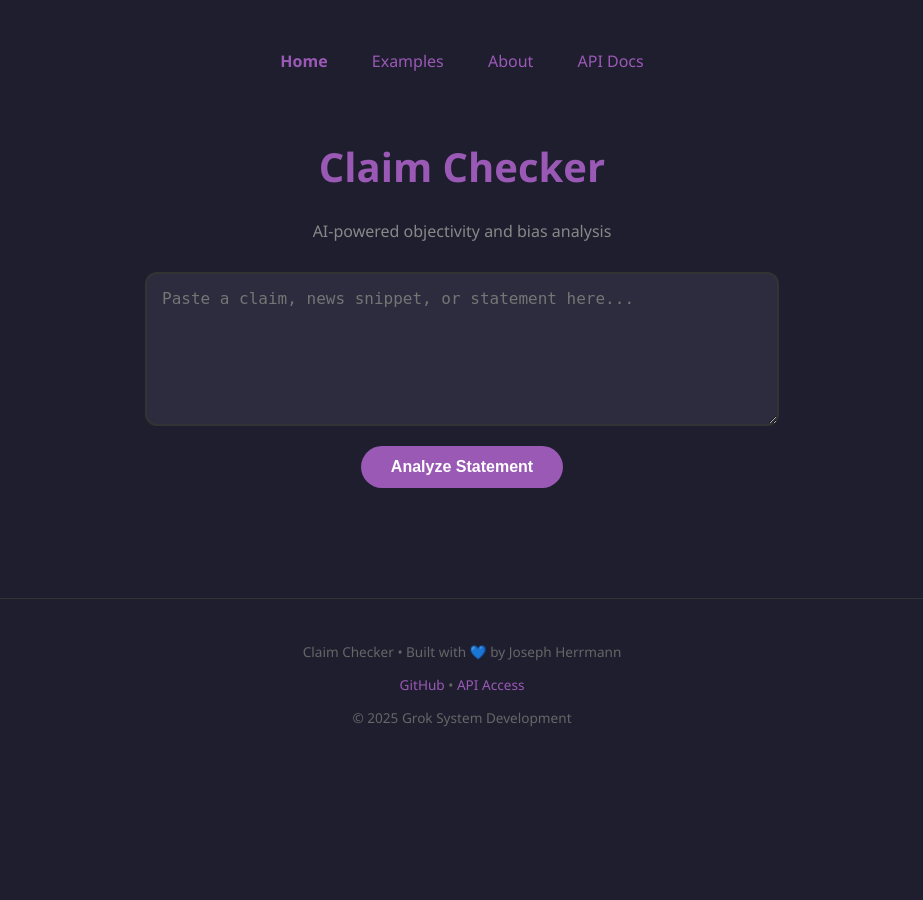
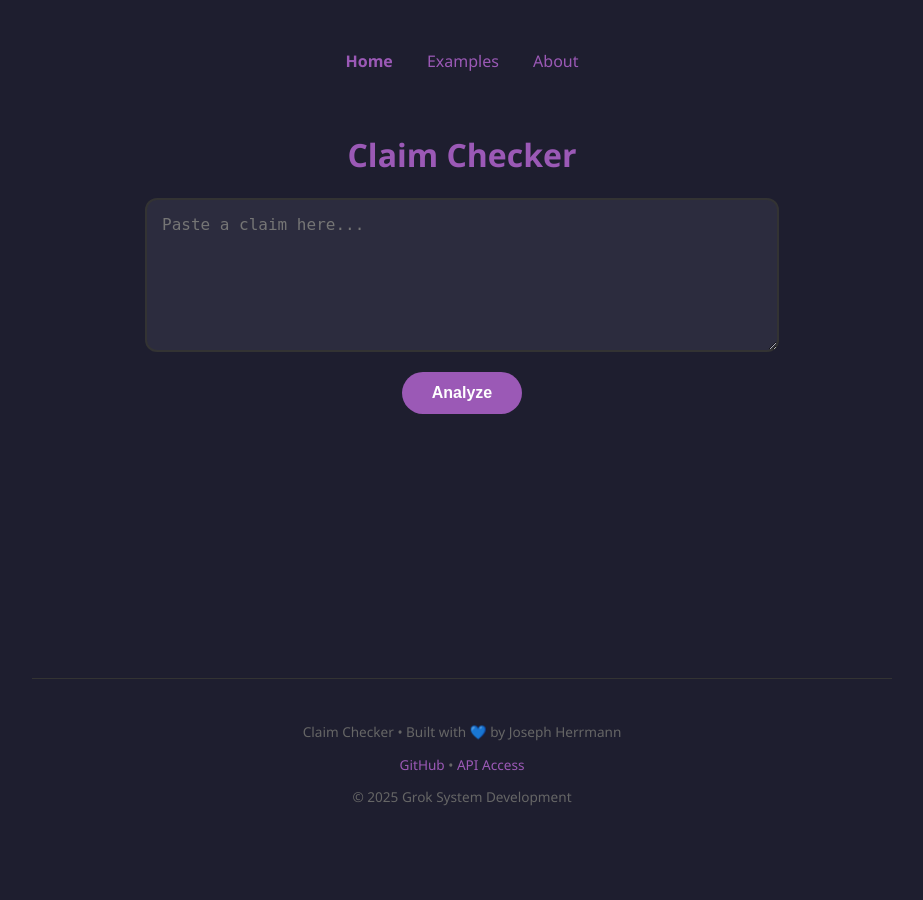
Before and after one commit to thenecronwolf-blip/Claim-Checker, a Flask app: page / in a window 1280 px wide. Shown: the whole page, without its empty margins (178-1101 px from the left). Before the commit the page ends 727 px from the top, so only its background shows below. Run offline with Flask 3, Linux system fonts and the light colour scheme.

Commit message:
Update index.html
Bug fix

```diff
--- a/ui/templates/index.html
+++ b/ui/templates/index.html
@@ -14,10 +14,8 @@
             align-items: center;
             padding: 50px;
             margin: 0;
+            min-height: 100vh; /* Ensures footer stays at bottom */
         }
-        h1 { color: #9b59b6; font-size: 2.5em; margin-bottom: 10px; }
-        .subtitle { color: #888; margin-bottom: 30px; }
-
         textarea {
             width: 100%;
             max-width: 600px;
@@ -28,7 +26,7 @@
             background: #2c2c3e;
             color: white;
             font-size: 16px;
-            transition: border 0.3s;
+            margin-bottom: 20px;
             outline: none;
         }
         textarea:focus { border-color: #9b59b6; }
@@ -42,235 +40,128 @@
             cursor: pointer;
             font-size: 16px;
             font-weight: bold;
-            margin-top: 20px;
-            transition: transform 0.2s, background 0.2s;
+            transition: transform 0.2s;
         }
-        button:hover { background: #8e44ad; transform: translateY(-2px); }
-        button:disabled { background: #666; cursor: not-allowed; }
-
-        #result {
-            margin-top: 30px;
-            width: 100%;
-            max-width: 600px;
-            opacity: 0;
-            transition: opacity 0.5s ease-in;
-        }
+        button:hover { transform: translateY(-2px); background: #8e44ad; }
+        button:disabled { background: #666; cursor: wait; transform: none; }
 
         .meter-container {
-            width: 100%;
-            background: #333;
-            border-radius: 10px;
-            height: 12px;
-            margin: 10px 0;
-            overflow: hidden;
+            width: 100%; background: #333; height: 10px; border-radius: 5px; margin-top: 5px;
         }
         .meter-fill {
-            height: 100%;
-            width: 0%;
-            transition: width 1.5s cubic-bezier(0.175, 0.885, 0.32, 1.275);
+            height: 100%; width: 0%; transition: width 1s ease; border-radius: 5px;
         }
+        #result { opacity: 0; transition: opacity 0.5s; margin-top: 20px; max-width: 600px; width: 100%; }
 
-        .badge {
-            display: inline-block;
-            padding: 4px 12px;
-            border-radius: 20px;
-            font-size: 0.8em;
-            font-weight: bold;
-            text-transform: uppercase;
-            margin-top: 10px;
-        }
-
+        /* Spinner */
         .spinner {
-            border: 4px solid #2c2c3e;
-            border-top: 4px solid #9b59b6;
-            border-radius: 50%;
-            width: 40px;
-            height: 40px;
-            animation: spin 1s linear infinite;
-            margin: 20px auto;
-            display: none;
+            border: 4px solid #333; border-top: 4px solid #9b59b6; border-radius: 50%;
+            width: 30px; height: 30px; animation: spin 1s linear infinite;
+            margin: 20px auto; display: none;
         }
         @keyframes spin { 0% { transform: rotate(0deg); } 100% { transform: rotate(360deg); } }
     </style>
 </head>
 <body>
-    <nav style="margin-bottom: 40px; text-align: center;">
-        <a href="/" style="color: #9b59b6; margin: 0 20px; text-decoration: none; font-weight: bold;">Home</a>
-        <a href="/examples" style="color: #9b59b6; margin: 0 20px; text-decoration: none;">Examples</a>
-        <a href="/about" style="color: #9b59b6; margin: 0 20px; text-decoration: none;">About</a>
-        <a href="/docs" style="color: #9b59b6; margin: 0 20px; text-decoration: none;">API Docs</a>
+
+    <nav style="margin-bottom: 40px;">
+        <a href="/" style="color:#9b59b6; margin:0 15px; text-decoration:none; font-weight:bold;">Home</a>
+        <a href="/examples" style="color:#9b59b6; margin:0 15px; text-decoration:none;">Examples</a>
+        <a href="/about" style="color:#9b59b6; margin:0 15px; text-decoration:none;">About</a>
     </nav>
 
-    <h1>Claim Checker</h1>
-    <p class="subtitle">AI-powered objectivity and bias analysis</p>
-
-    <textarea id="inputText" placeholder="Paste a claim, news snippet, or statement here..."></textarea>
-    <button id="analyzeBtn" onclick="analyzeText()">Analyze Statement</button>
+    <h1 style="color:#9b59b6;">Claim Checker</h1>
+    <textarea id="inputText" placeholder="Paste a claim here..."></textarea>
+    <button id="analyzeBtn" onclick="startAnalysis()">Analyze</button>
 
     <div class="spinner" id="spinner"></div>
     <div id="result"></div>
 
+    <div style="flex-grow: 1;"></div> <footer style="margin-top: 60px; padding: 30px; text-align: center; color: #666; font-size: 0.85em; border-top: 1px solid #333; width: 100%; max-width: 800px;">
+        <p>Claim Checker • Built with 💙 by Joseph Herrmann</p>
+        <p>
+            <a href="https://github.com/thenecronwolf-blip/Claim-Checker" style="color: #9b59b6; text-decoration: none;">GitHub</a> •
+            <a href="/docs" style="color: #9b59b6; text-decoration: none;">API Access</a>
+        </p>
+        <p>© 2025 Grok System Development</p>
+    </footer>
+
     <script>
-    // Global function to copy report
-    function copyReport() {
-        const verdict = document.getElementById('verdictText').innerText;
-        const confidence = document.getElementById('confValue').innerText;
-        const text = `🔍 Claim Analysis Report\nVerdict: ${verdict}\nConfidence: ${confidence}%\nVerified via Claim-Checker.onrender.com`;
+        async function startAnalysis() {
+            const text = document.getElementById('inputText').value.trim();
+            const resultDiv = document.getElementById('result');
+            const spinner = document.getElementById('spinner');
+            const btn = document.getElementById('analyzeBtn');
 
-        navigator.clipboard.writeText(text).then(() => {
-            alert("Report copied to clipboard!");
-        });
-    }
-
-async function analyzeText() {
-    // ... setup ...
-    const fetchAnalysis = async () => {
-        return await fetch('/analyze', {
-             method: 'POST',
-             headers: { 'Content-Type': 'application/json' },
-             body: JSON.stringify({ text })
-        });
-    };
-
-    let attempts = 0;
-    const maxAttempts = 5;
-
-    while (attempts < maxAttempts) {
-        try {
-            const response = await fetchAnalysis();
-
-            // If 503, the server is telling us to wait.
-            if (response.status === 503) {
-                const data = await response.json();
-                const waitTime = data.estimated_time || 20;
-
-                btn.textContent = `AI Waking Up... (${waitTime.toFixed(0)}s)`;
-
-                // Wait here in the browser, NOT on the server
-                await new Promise(r => setTimeout(r, (waitTime * 1000)));
-                attempts++;
-                continue; // Loop back and try again
+            if (!text) {
+                alert("Please enter some text first!");
+                return;
             }
 
-            // If success, show results and break loop
-            if (response.ok) {
+            resultDiv.style.opacity = "0";
+            spinner.style.display = "block";
+            btn.disabled = true;
+            btn.textContent = "Analyzing...";
+
+            try {
+                const response = await fetch('/analyze', {
+                    method: 'POST',
+                    headers: { 'Content-Type': 'application/json' },
+                    body: JSON.stringify({ text: text })
+                });
+
                 const data = await response.json();
-                // ... Render your result HTML here ...
-                return;
+
+                if (!response.ok) {
+                    // Check for "Model loading" specific error
+                    if (response.status === 503 && data.error === "Model loading") {
+                         throw new Error(`AI is warming up (approx ${Math.ceil(data.estimated_time)}s). Please try again in a moment.`);
+                    }
+                    throw new Error(data.error || `Server Error: ${response.status}`);
+                }
+
+                renderSuccess(data.result, resultDiv);
+
+            } catch (err) {
+                resultDiv.innerHTML = `<p style="color: #ff6b6b; text-align: center; background: rgba(255,0,0,0.1); padding: 10px; border-radius: 8px;">${err.message}</p>`;
+                resultDiv.style.opacity = "1";
+            } finally {
+                spinner.style.display = "none";
+                btn.disabled = false;
+                btn.textContent = "Analyze";
             }
-        } catch (e) {
-            console.error(e);
-        }
-    }
-
-    resultDiv.innerHTML = "Server timed out. Please try again.";
-}
-
-    resultDiv.style.opacity = "0";
-    spinner.style.display = "block";
-    btn.disabled = true;
-    btn.textContent = "Connecting to AI...";
-
-    // Helper function to handle the fetch
-    const fetchAnalysis = async () => {
-        const response = await fetch('/analyze', {
-            method: 'POST',
-            headers: { 'Content-Type': 'application/json' },
-            body: JSON.stringify({ text })
-        });
-        return response;
-    };
-
-    try {
-        let response = await fetchAnalysis();
-        let data = await response.json();
-
-        // If the model is loading (503), wait 10 seconds and try one more time automatically
-        if (response.status === 503) {
-            btn.textContent = "AI Warming Up (10s)...";
-            await new Promise(resolve => setTimeout(resolve, 10000));
-            response = await fetchAnalysis();
-            data = await response.json();
         }
 
-        if (response.ok) {
-            const res = data.result;
-            const biasColor = res.bias_score > 0.6 ? '#f44336' : res.bias_score > 0.3 ? '#ffeb3b' : '#4caf50';
+        function renderSuccess(res, container) {
+            const biasColor = res.bias_score > 0.5 ? '#f44336' : '#4caf50';
 
-            resultDiv.innerHTML = `
-                <div style="background: #2c2c3e; padding: 25px; border-radius: 15px; border: 1px solid #444;">
-                    <h3 style="margin: 0 0 20px 0; color: #9b59b6; border-bottom: 1px solid #444; padding-bottom: 10px;">Analysis Report</h3>
-                    <div style="margin-bottom: 25px;">
-                        <div style="display: flex; justify-content: space-between; font-size: 0.9em;">
-                            <span>Bias Intensity</span>
-                            <span style="color: ${biasColor}">${(res.bias_score * 100).toFixed(0)}%</span>
-                        </div>
-                        <div class="meter-container"><div id="biasMeter" class="meter-fill" style="background: ${biasColor};"></div></div>
+            container.innerHTML = `
+                <div style="background: #2c2c3e; padding: 25px; border-radius: 12px; border: 1px solid #444;">
+                    <h3 style="margin-top:0; color:#9b59b6;">Analysis Complete</h3>
+
+                    <p><strong>Bias Score:</strong> ${(res.bias_score * 100).toFixed(0)}%</p>
+                    <div class="meter-container"><div class="meter-fill" style="width:${res.bias_score * 100}%; background:${biasColor}"></div></div>
+
+                    <p><strong>Confidence:</strong> ${(res.confidence * 100).toFixed(0)}%</p>
+                    <div class="meter-container"><div class="meter-fill" style="width:${res.confidence * 100}%; background:#9b59b6"></div></div>
+
+                    <div style="margin-top: 20px; padding: 15px; background: #1e1e2f; border-radius: 8px;">
+                        <strong>Verdict:</strong>
+                        <p id="typewriterText" style="margin: 5px 0 0 0;">${res.verdict}</p>
                     </div>
-                    <div style="margin-bottom: 25px;">
-                        <div style="display: flex; justify-content: space-between; font-size: 0.9em;">
-                            <span>AI Confidence</span>
-                            <span><span id="confValue">${(res.confidence * 100).toFixed(0)}</span>%</span>
-                        </div>
-                        <div class="meter-container"><div id="confMeter" class="meter-fill" style="background: #9b59b6;"></div></div>
-                    </div>
-                    <div style="background: #1e1e2f; padding: 15px; border-radius: 10px;">
-                        <strong style="color: #888; font-size: 0.8em; text-transform: uppercase;">Verdict</strong>
-                        <p id="verdictText" style="margin: 10px 0 0 0; line-height: 1.5; min-height: 1.5em;"></p>
-                    </div>
-                    <button onclick="copyReport()" style="background: #333; font-size: 0.8em; margin-top: 20px; padding: 8px 15px; border-radius: 20px; color: #ccc; border: 1px solid #444;">📋 Copy Report</button>
                 </div>
             `;
+            container.style.opacity = "1";
+        }
 
-            resultDiv.style.opacity = "1";
-            setTimeout(() => {
-                document.getElementById('biasMeter').style.width = (res.bias_score * 100) + "%";
-                document.getElementById('confMeter').style.width = (res.confidence * 100) + "%";
-            }, 100);
-
-            let i = 0;
-            const target = document.getElementById('verdictText');
-            function typeWriter() {
-                if (i < res.verdict.length) {
-                    target.innerHTML += res.verdict.charAt(i);
-                    i++;
-                    setTimeout(typeWriter, 25);
-                }
+        window.onload = function() {
+            const pending = localStorage.getItem('pendingClaim');
+            if (pending) {
+                document.getElementById('inputText').value = pending;
+                localStorage.removeItem('pendingClaim');
+                startAnalysis();
             }
-            typeWriter();
-
-        } else {
-            resultDiv.style.opacity = "1";
-            resultDiv.innerHTML = `<p style="color: #ff6b6b;">${data.error || 'The AI is taking a nap. Try again in a moment!'}</p>`;
         }
-    } catch (err) {
-        resultDiv.style.opacity = "1";
-        resultDiv.innerHTML = `<p style="color: #ff6b6b;">Connection error: ${err.message}</p>`;
-    } finally {
-        spinner.style.display = "none";
-        btn.disabled = false;
-        btn.textContent = "Analyze Statement";
-    }
-}
-
-    // Handle Example redirects
-    window.onload = () => {
-        const pending = localStorage.getItem('pendingClaim');
-        if (pending) {
-            document.getElementById('inputText').value = pending;
-            localStorage.removeItem('pendingClaim');
-            analyzeText();
-        }
-    }
-</script>
-
-<footer style="margin-top: 80px; padding: 30px; text-align: center; color: #666; font-size: 0.85em; border-top: 1px solid #333; width: 100%;">
-    <p>Claim Checker • Built with 💙 by Joseph Herrmann</p>
-    <p>
-        <a href="https://github.com/thenecronwolf-blip/Claim-Checker" style="color: #9b59b6; text-decoration: none;">GitHub</a> •
-        <a href="/docs" style="color: #9b59b6; text-decoration: none;">API Access</a>
-    </p>
-    <p>© 2025 Grok System Development</p>
-</footer>
+    </script>
 </body>
 </html>
```
